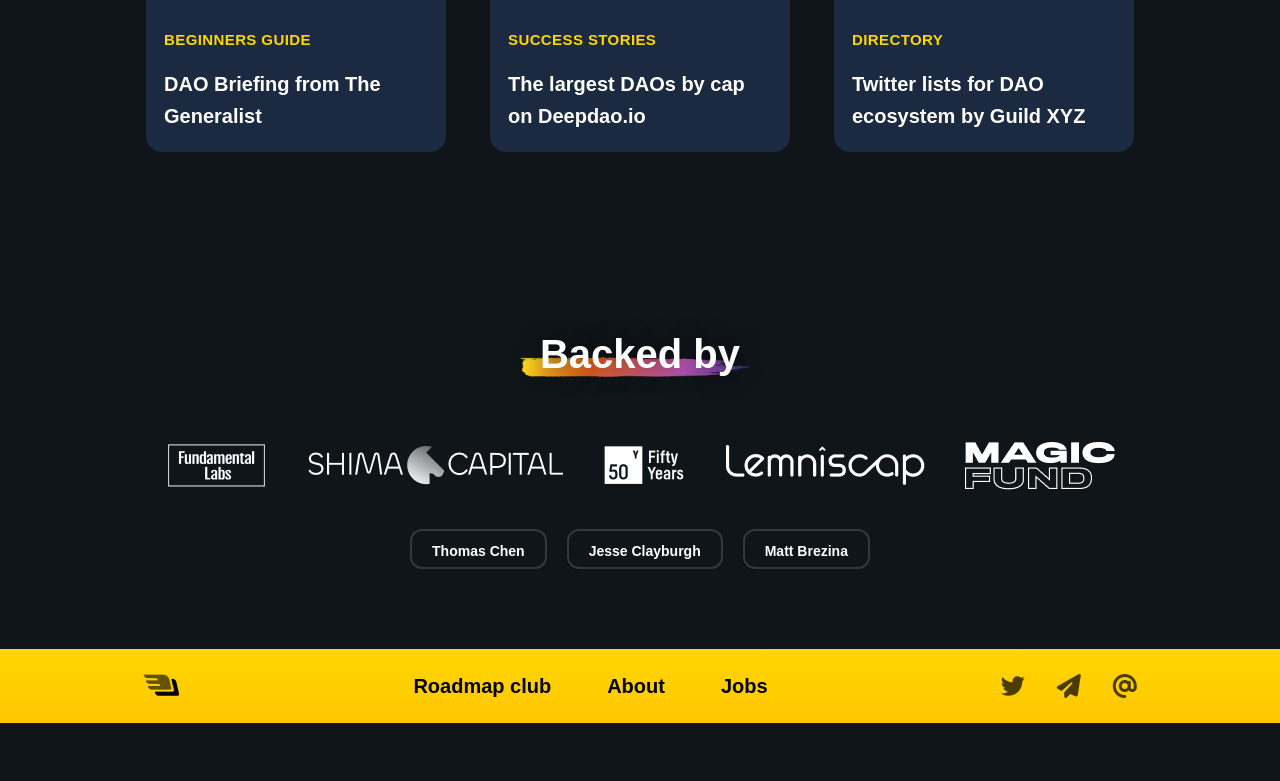
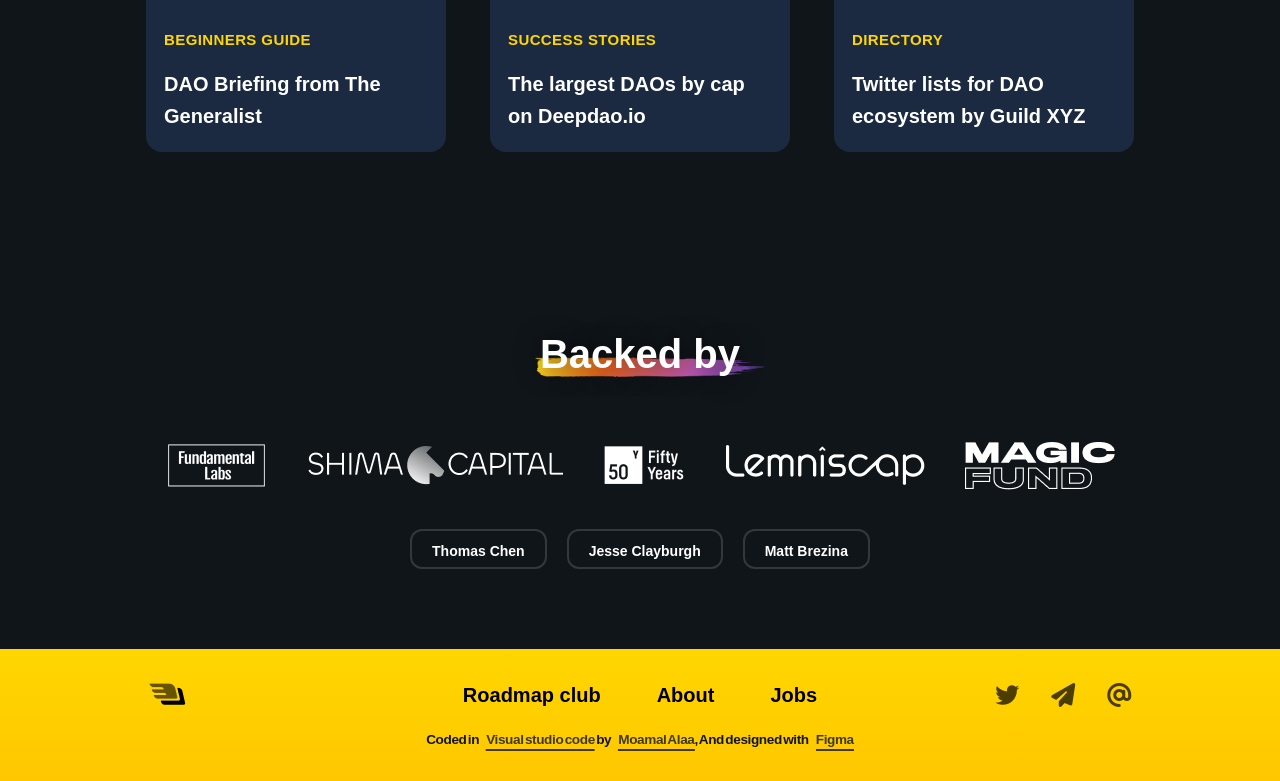
Before and after one commit to Moamal-2000/superado-landing, a React (Vite) app: page / in a window 1280 px wide. Shown: the part 3239-4020 px from the top of the page. Before the commit the page ends 3962 px from the top, so only its background shows below. Built offline with nearby package versions, Linux system fonts and the light colour scheme; a web font is replaced by a local one.

Commit message:
updated footer content with hover states

```diff
--- a/src/Components/Backed/Backed.jsx
+++ b/src/Components/Backed/Backed.jsx
@@ -12,7 +12,7 @@
 const Backed = () => {
   return (
     <div className={styles.backed}>
-      <SectionTitle underlineImg={underlineImg4}>
+      <SectionTitle underlineImg={underlineImg4} imgPosition="-5px">
         <h2>Backed by</h2>
       </SectionTitle>
 
--- a/src/Components/Footer/Footer.jsx
+++ b/src/Components/Footer/Footer.jsx
@@ -6,10 +6,11 @@
     <footer className={styles.footer}>
       <div className="container">
         <div className={styles.footerContainer}>
-
           <div className={styles.logo}>
-            <img src={mainLogoBlack} alt="Main logo black" />
-            <span>Superdao</span>
+            <a href="../../../index.html">
+              <img src={mainLogoBlack} alt="Main logo black" />
+              <span>Superdao</span>
+            </a>
           </div>
 
           <ul>
@@ -30,6 +31,23 @@
             <i className="fa-solid fa-at"></i>
           </div>
 
+          <p className={styles.info}>
+            Coded in
+            <a href="https://code.visualstudio.com" target="_blank">
+              Visual studio code
+            </a>{" "}
+            by
+            <a
+              href="https://www.linkedin.com/in/moamal-alaa-a4bb15237"
+              target="_blank"
+            >
+              Moamal Alaa
+            </a>
+            , And designed with
+            <a href="https://www.figma.com" target="_blank">
+              Figma
+            </a>
+          </p>
         </div>
       </div>
     </footer>
--- a/src/Components/Footer/Footer.module.scss
+++ b/src/Components/Footer/Footer.module.scss
@@ -2,24 +2,39 @@
 
 .footer {
   width: 100%;
-  padding: 19px;
+  padding: 26px;
   background-image: linear-gradient(180deg, #FFD600, #FFC700);
   display: flex;
   align-items: center;
 }
 
 .footerContainer {
-  display: flex;
+  display: grid;
+  text-align: center;
   align-items: center;
-  justify-content: space-between;
-  text-align: center;
-  flex-wrap: wrap;
+  grid-template-columns: repeat(3, 1fr);
+  grid-template-rows: repeat(2, 1fr);
+  grid-template-areas: "logo nav social" "info info info";
 }
 
 @include small {
   .footerContainer {
-    flex-direction: column;
+    grid-template-columns: 1fr;
+    grid-template-rows: repeat(3, 35px) 1fr;
+    grid-template-areas: "logo" "nav" "social" "info";
     gap: 20px;
+  }
+}
+
+.logo {
+  grid-area: logo;
+  display: flex;
+  justify-content: flex-start;
+}
+
+@include small {
+  .logo {
+    justify-content: center;
   }
 }
 
@@ -30,9 +45,18 @@
 }
 
 .logo {
-  display: flex;
-  align-items: center;
   gap: 10px;
+  transition: opacity .2s;
+
+  & a {
+    display: flex;
+    align-items: center;
+    gap: 6px;
+  }
+
+  &:hover {
+    opacity: .7;
+  }
 }
 
 .logo span {
@@ -53,7 +77,9 @@
 .footerContainer ul {
   display: flex;
   align-items: center;
+  justify-content: center;
   gap: 56px;
+  grid-area: nav;
 }
 
 @include small {
@@ -71,6 +97,12 @@
   font-size: 1.25rem;
   font-weight: 700;
   line-height: 36px;
+  position: relative;
+  transition: color .2s;
+
+  &:hover {
+    color: var(--dark-shade);
+  }
 }
 
 @include small {
@@ -83,19 +115,75 @@
 .socialMedia {
   display: flex;
   align-items: center;
+  justify-content: flex-end;
   gap: 32px;
+  grid-area: social;
+}
+
+@include small {
+  .socialMedia {
+    justify-content: center;
+  }
 }
 
 .socialMedia i {
   color: var(--black);
   font-size: 1.5rem;
   opacity: .7;
+  cursor: pointer;
+  transition: opacity .2s, color .2s;
+
+  &:hover {
+    opacity: 1;
+    color: var(--skyblue);
+  }
 }
 
 @include small {
   .socialMedia i {
     font-size: 1.2rem;
   }
+}
+
+.info {
+  color: var(--black-pearl);
+  font-size: .85rem;
+  font-weight: 700;
+  letter-spacing: -.4px;
+  word-spacing: -2px;
+  line-height: 30px;
+  margin-top: 10px;
+  grid-area: info;
+}
+
+.info a {
+  color: inherit;
+  margin-left: 7px;
+  position: relative;
+  opacity: .8;
+
+  &:hover {
+    color: var(--black);
+    opacity: 1;
+  }
+}
+
+.info a::before {
+  content: '';
+  position: absolute;
+  left: 50%;
+  bottom: -4px;
+  transform: translateX(-50%);
+  width: 100%;
+  height: 2px;
+  background-color: var(--black-pearl);
+  transition: opacity .2s, height .1s;
+}
+
+.info a:hover::before {
+  opacity: 1;
+  height: 3px;
+  background-color: var(--black);
 }
 
 
```
